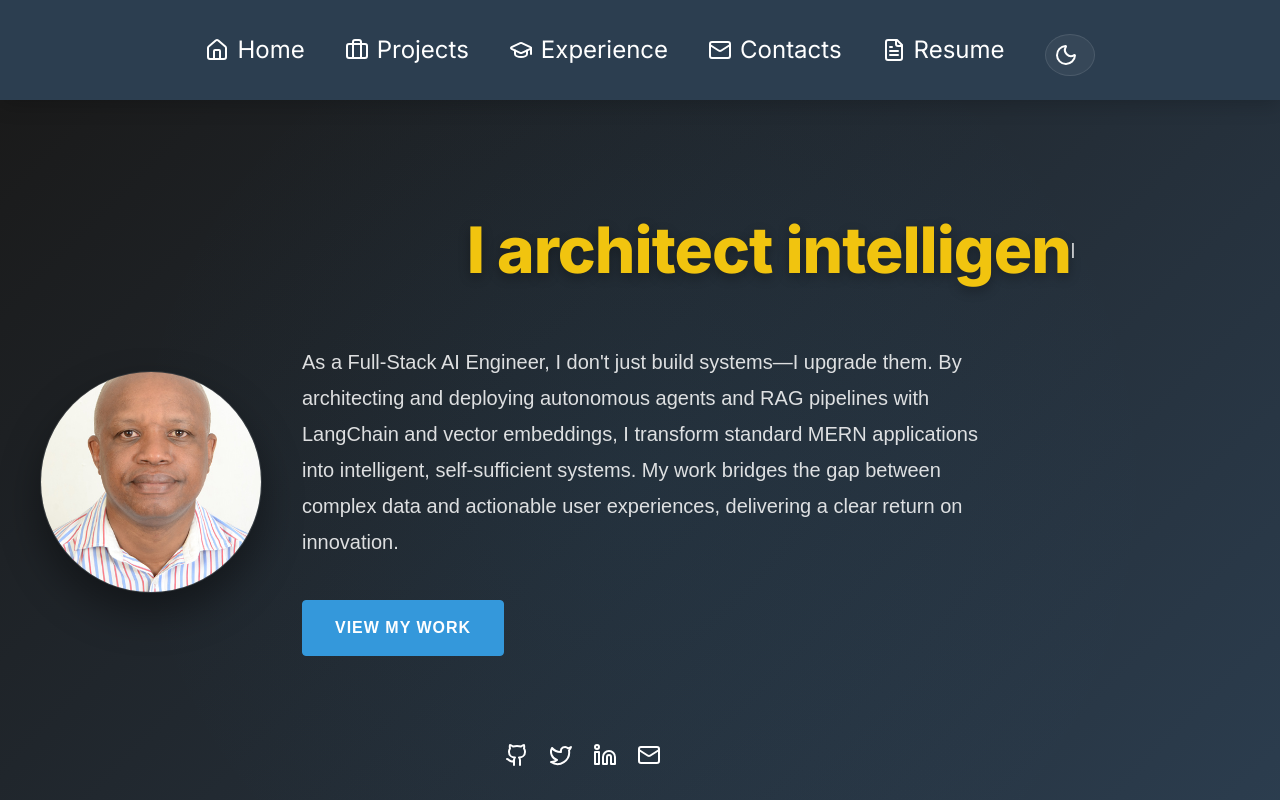
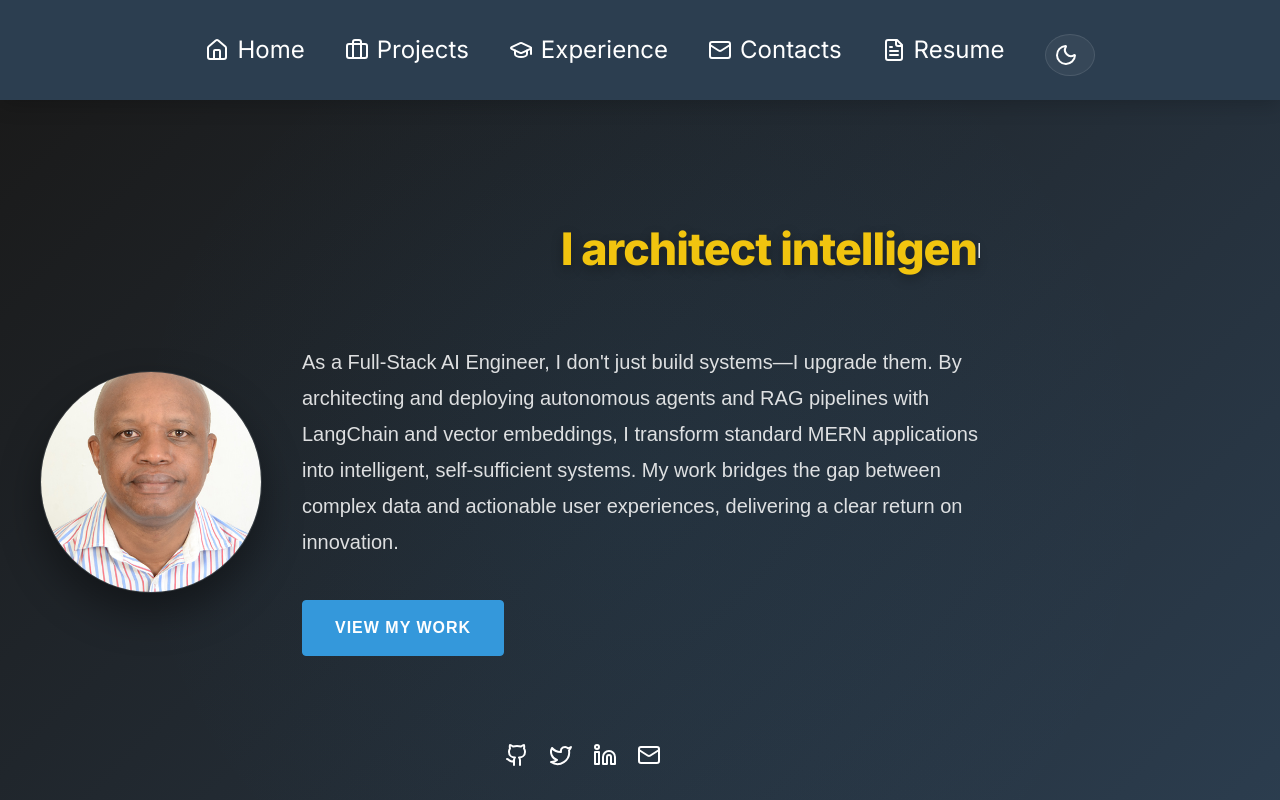
Before and after one commit to JKiboi/portfolio, a React (Create React App) app: page / in a window 1280 px wide. Shown: the top 800 px of the page. Built offline with nearby package versions, Linux system fonts and the light colour scheme.

Commit message:
feat: add responsive styles for Home component with specialized media queries

```diff
--- a/src/styles/Home.css
+++ b/src/styles/Home.css
@@ -20,7 +20,7 @@
   padding: 80px 20px;
   box-sizing: border-box;
   position: relative;
-  overflow: hidden;
+  overflow: visible;
 }
 
 .about::after {
@@ -85,7 +85,7 @@
 
 .typed-text {
   font-family: 'Inter', system-ui, -apple-system, sans-serif;
-  font-size: 4rem;
+  font-size: clamp(2rem, 3.5vw, 4rem);
   color: #f1c40f;
   /* Refined Gold */
   font-weight: 800;
```
